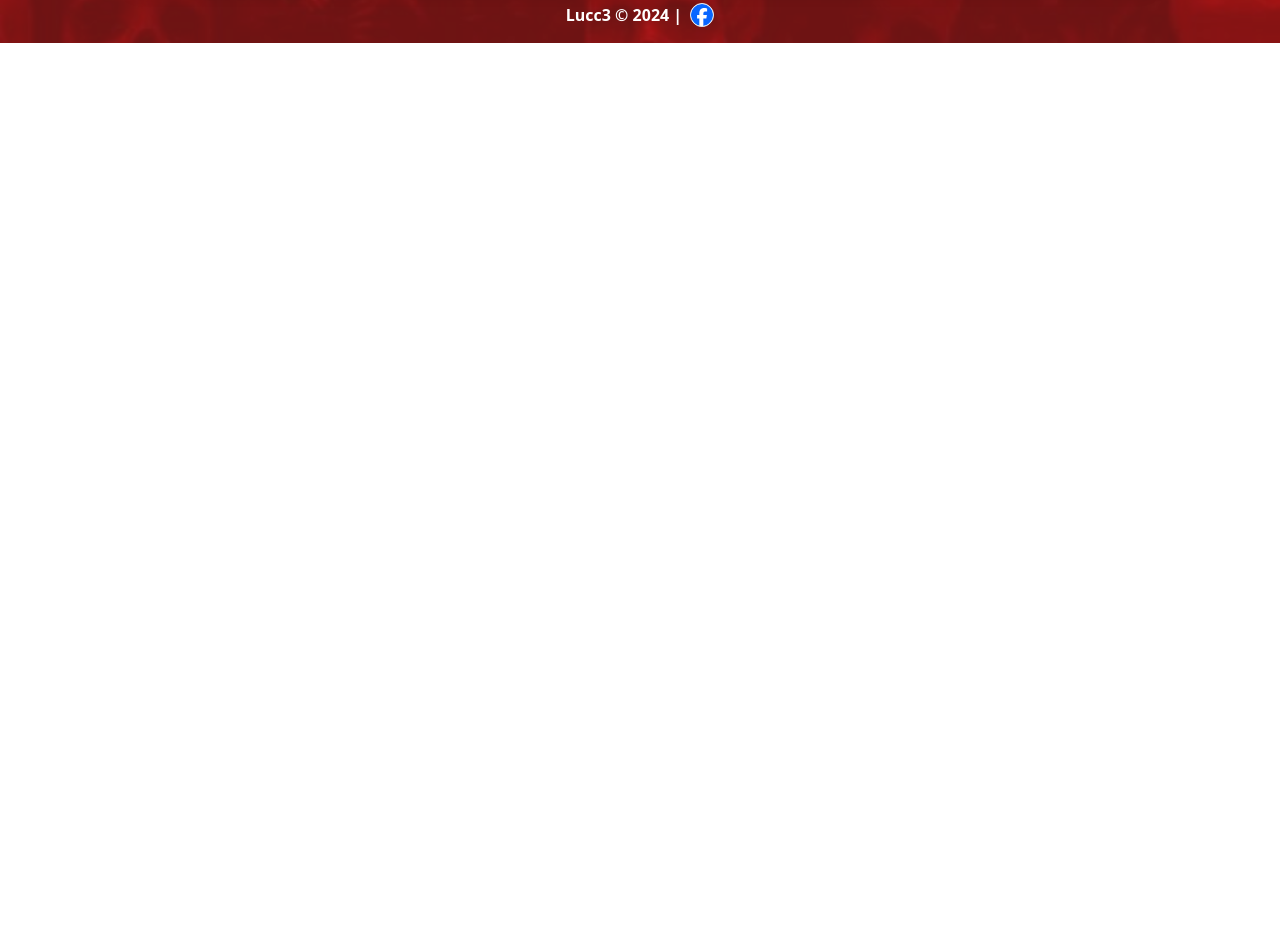
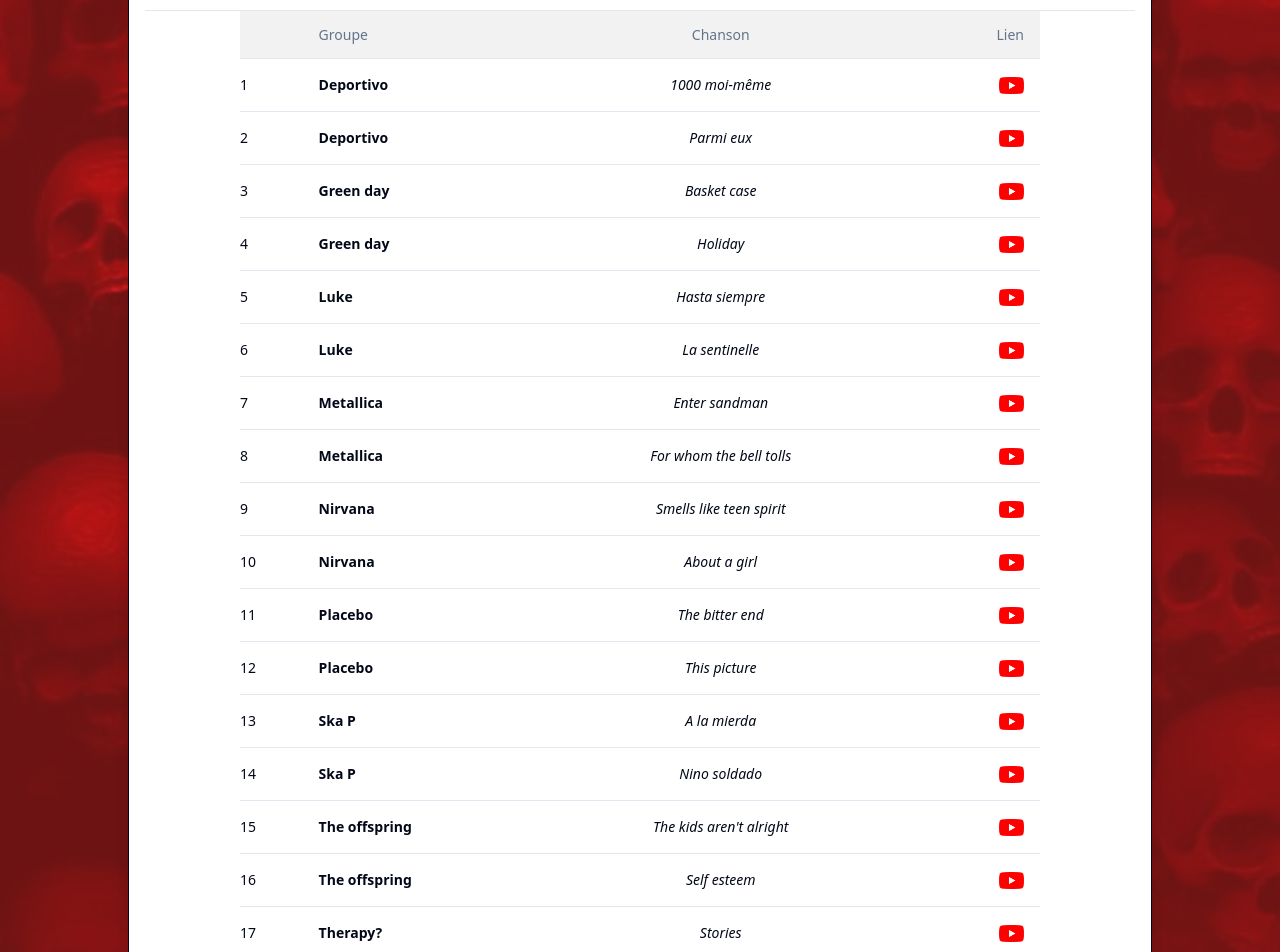
Before and after one commit to LucienRamond/RoisDeRien, a React (Vite) app: page /le-groupe in a window 1280 px wide. Shown: the part 820-1772 px from the top of the page. Before the commit the page ends 863 px from the top, so only its background shows below. Built offline with nearby package versions, Linux system fonts and the light colour scheme.

Commit message:
Add set list to band

```diff
--- a/src/pages/band/Band.tsx
+++ b/src/pages/band/Band.tsx
@@ -1,5 +1,6 @@
 import { Separator } from "@radix-ui/react-separator";
 import Group from "/assets/images/11.jpg";
+import SetList from "../setlist/SetList";
 
 export default function Band() {
   return (
@@ -8,7 +9,7 @@
         <h2 className="text-center text-xl font-bold">Le groupe</h2>
       </div>
       <Separator className="h-[1px] w-[80%] my-2 mx-auto bg-foreground" />
-      <p className=" mb-2 sm:p-4">
+      <p className=" mb-2 sm:p-4 max-w-[1200px] mx-auto">
         Composé de <b>5 amis </b>de longue date, <b>Les Rois de Rien</b>, c'est
         avant tout une passion partagée pour <b>le Rock et la bière</b> ! Un
         chanteur, deux guitares électriques, une hache en guise de basse et un
@@ -37,6 +38,7 @@
           className=" max-h-[400px] border rounded-xl object-cover"
         />
       </div>
+      <SetList />
     </div>
   );
 }
--- a/src/pages/setlist/SetList.tsx
+++ b/src/pages/setlist/SetList.tsx
@@ -1,3 +1,62 @@
+import {
+  Table,
+  TableBody,
+  TableCell,
+  TableFooter,
+  TableHead,
+  TableHeader,
+  TableRow,
+} from "@/components/ui/table";
+import songs from "./songs";
+import youtube from "../../assets/icons/youtube.png";
+
 export default function SetList() {
-  return <div>SetList</div>;
+  return (
+    <>
+      <div className=" font-semibold py-2 text-center border-b">Set List</div>
+      <Table className=" mx-auto max-w-[800px]">
+        <TableHeader className=" bg-black/5">
+          <TableRow>
+            <TableHead></TableHead>
+            <TableHead className=" px-0">Groupe</TableHead>
+            <TableHead className=" px-0 text-center">Chanson</TableHead>
+            <TableHead className="text-right">Lien</TableHead>
+          </TableRow>
+        </TableHeader>
+        <TableBody>
+          {songs
+            .sort((a, b) => a.composer.localeCompare(b.composer))
+            .map((song, index) => (
+              <TableRow key={index}>
+                <TableCell className="font-medium p-0">{index + 1}</TableCell>
+                <TableCell className=" px-0 ita font-semibold">
+                  {song.composer}
+                </TableCell>
+                <TableCell className=" px-0 text-center italic">
+                  {song.name}
+                </TableCell>
+                <TableCell className="text-right">
+                  <div className="flex w-auto justify-end cursor-pointer ">
+                    <img
+                      src={youtube}
+                      width={25}
+                      onClick={() =>
+                        song.url && window.open(song.url, "__blank")
+                      }
+                    />
+                  </div>
+                </TableCell>
+              </TableRow>
+            ))}
+        </TableBody>
+        <TableFooter>
+          <TableRow>
+            <TableCell colSpan={4} className=" text-center">
+              Et bien d'autres encore...
+            </TableCell>
+          </TableRow>
+        </TableFooter>
+      </Table>
+    </>
+  );
 }
--- /dev/null
+++ b/src/pages/setlist/songs.ts
@@ -0,0 +1,94 @@
+const songs = [
+  {
+    name: "A la mierda",
+    composer: "Ska P",
+    url: "https://www.youtube.com/watch?v=3HAAPQiRbdQ",
+  },
+  {
+    name: "Nino soldado",
+    composer: "Ska P",
+    url: "https://www.youtube.com/watch?v=tkKSnkCv_HM",
+  },
+  {
+    name: "Smells like teen spirit",
+    composer: "Nirvana",
+    url: "https://www.youtube.com/watch?v=hTWKbfoikeg",
+  },
+  {
+    name: "About a girl",
+    composer: "Nirvana",
+    url: "https://www.youtube.com/watch?v=JIx2H-plXdU",
+  },
+  {
+    name: "1000 moi-même",
+    composer: "Deportivo",
+    url: "https://www.youtube.com/watch?v=slrITANAaeI",
+  },
+  {
+    name: "Parmi eux",
+    composer: "Deportivo",
+    url: "https://www.youtube.com/watch?v=I9BUY1mDBjU",
+  },
+  {
+    name: "Basket case",
+    composer: "Green day",
+    url: "https://www.youtube.com/watch?v=NUTGr5t3MoY",
+  },
+  {
+    name: "Holiday",
+    composer: "Green day",
+    url: "https://www.youtube.com/watch?v=A1OqtIqzScI",
+  },
+  {
+    name: "The kids aren't alright",
+    composer: "The offspring",
+    url: "https://www.youtube.com/watch?v=7iNbnineUCI",
+  },
+  {
+    name: "Self esteem",
+    composer: "The offspring",
+    url: "https://www.youtube.com/watch?v=Abrn8aVQ76Q",
+  },
+  {
+    name: "The bitter end",
+    composer: "Placebo",
+    url: "https://www.youtube.com/watch?v=-JJAXwAaA2w",
+  },
+  {
+    name: "This picture",
+    composer: "Placebo",
+    url: "https://www.youtube.com/watch?v=x7mOxdEDNn8",
+  },
+  {
+    name: "Enter sandman",
+    composer: "Metallica",
+    url: "https://www.youtube.com/watch?v=CD-E-LDc384",
+  },
+  {
+    name: "For whom the bell tolls",
+    composer: "Metallica",
+    url: "https://www.youtube.com/watch?v=B_HSa1dEL9s",
+  },
+  {
+    name: "Hasta siempre",
+    composer: "Luke",
+    url: "https://www.youtube.com/watch?v=hkDQ15Wlmb0",
+  },
+  {
+    name: "La sentinelle",
+    composer: "Luke",
+    url: "https://www.youtube.com/watch?v=0NUqL1bvAis",
+  },
+  {
+    name: "Stories",
+    composer: "Therapy?",
+    url: "https://www.youtube.com/watch?v=ewxIPQfDBT4",
+  },
+  {
+    name: "Nowhere",
+    composer: "Therapy?",
+    url: "https://www.youtube.com/watch?v=5z5HJRC9F_0",
+  },
+];
+
+export default songs;
```
Also changed, not shown: src/assets/icons/youtube.png (added).
